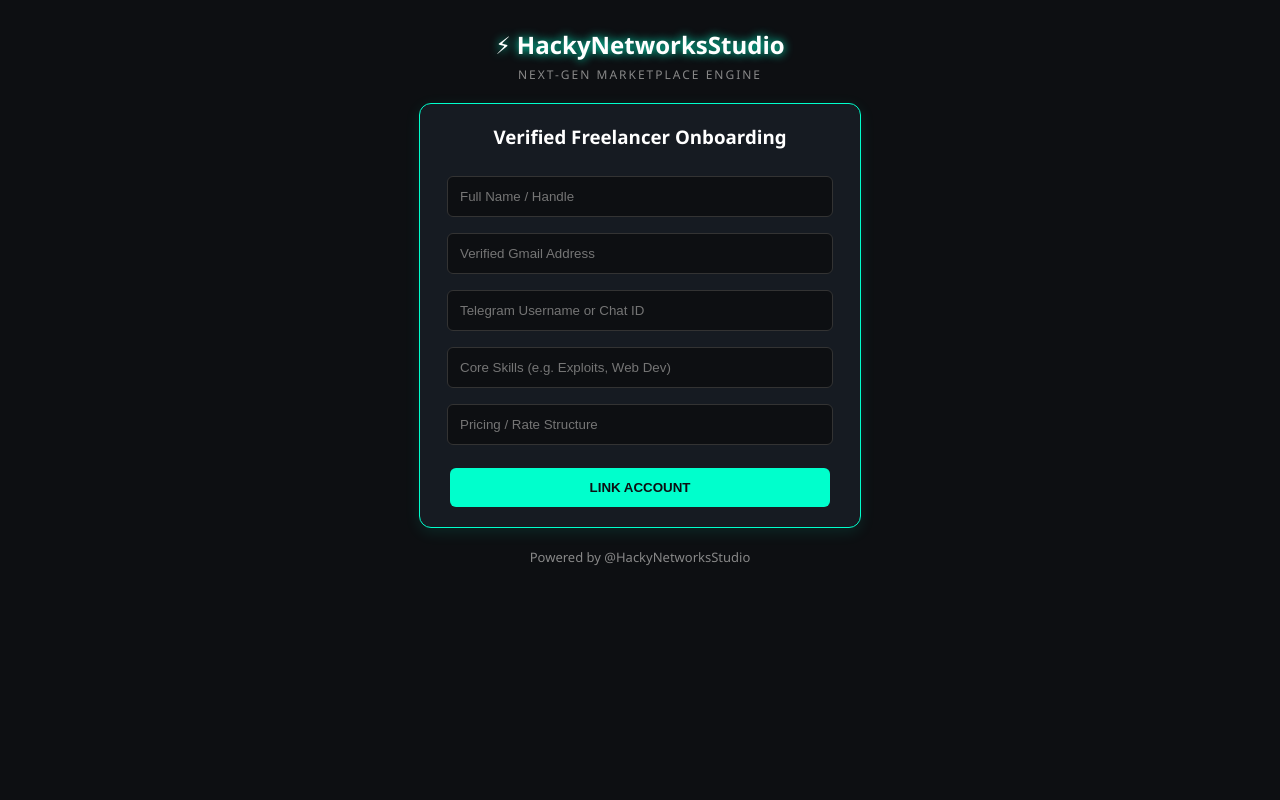
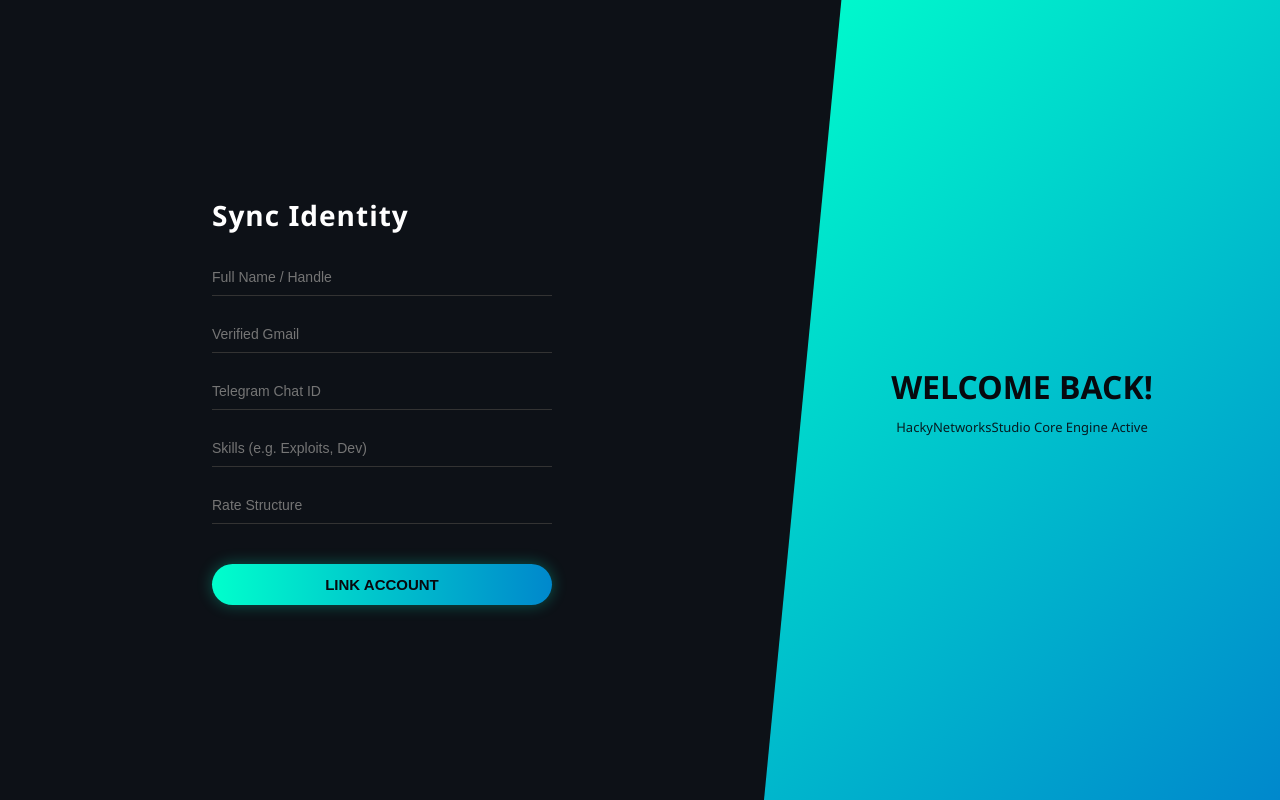
Before and after one commit to Hacky842/GigHub, a Flask app: page / in a window 1280 px wide. Run offline with Flask 3, Linux system fonts and the light colour scheme; data that the repository does not hold is empty.

Commit message:
Integrated cyber diagonal split dashboard and Telegram remote database viewer

```diff
--- a/main.py
+++ b/main.py
@@ -24,21 +24,12 @@ def api_register():
         db["freelancers"].append(data)
         requests.post(PANTRY_URL, json=db)
 
-        # Immediate Admin Dispatch
-        admin_log = f"🛡️ *HackyNetworks Intel Alert!*\n\n👤 Name: {data.get('name')}\n📧 Gmail: {data.get('email')}\n🆔 TG: {data.get('telegram_id')}\n💻 Skills: {data.get('skills')}\n💰 Rate: {data.get('rate')}"
+        # Immediate Intel Broadcast Notification
+        admin_log = f"🛡️ *HackyNetworks Data Update!*\n\n👤 Name: {data.get('name')}\n📧 Gmail: {data.get('email')}\n🆔 TG: {data.get('telegram_id')}\n💻 Skills: {data.get('skills')}\n💰 Rate: {data.get('rate')}"
         requests.post(TG_URL, json={"chat_id": data.get('telegram_id'), "text": admin_log, "parse_mode": "Markdown"})
         return jsonify({"status": "success"}), 200
     except Exception as e:
         return jsonify({"status": "error", "reason": str(e)}), 500
-
-@app.route('/super/admin/panel')
-def admin_panel():
-    try:
-        res = requests.get(PANTRY_URL)
-        data = res.json() if res.status_code == 200 else {"freelancers": []}
-        return jsonify({"brand": "HackyNetworksStudio HQ", "database_dump": data})
-    except Exception as e:
-        return jsonify({"error": str(e)})
 
 @app.route('/webhook', methods=['POST'])
 def webhook():
@@ -50,14 +41,39 @@ def webhook():
         if text.startswith("/start"):
             payload = {
                 "chat_id": chat_id,
-                "text": "🛡️ *HackyNetworksStudio Core Active.*\n\nInteract seamlessly via WebApp portal or view open channels below.",
+                "text": "🛡️ *HackyNetworksStudio Core Engaged.*\n\nLaunch the integrated modular layout below.",
                 "parse_mode": "Markdown",
                 "reply_markup": {
                     "inline_keyboard": [
-                        [{"text": "🌐 Launch Web App", "web_app": {"url": "https://gighub-hnstudio.vercel.app"}}],
+                        [{"text": "🌐 Launch Identity App", "web_app": {"url": "https://gighub-hnstudio.vercel.app"}}],
                         [{"text": "👑 Owner Connection", "url": "https://t.me/HackyNetworksStudio"}]
                     ]
                 }
             }
             requests.post(TG_URL, json=payload)
+
+        elif text.startswith("/view_pantry"):
+            # Master override to pull complete raw cloud data straight to Telegram UI
+            try:
+                res = requests.get(PANTRY_URL)
+                db = res.json() if res.status_code == 200 else {"freelancers": []}
+                freelancers = db.get("freelancers", [])
+
+                if not freelancers:
+                    msg = "📂 *Cloud Database is empty.*"
+                else:
+                    msg = "📡 *HackyNetworks Master Database Dump:*\n\n"
+                    for idx, f in enumerate(freelancers, 1):
+                        msg += f"📦 *Record #{idx}*\n"
+                        msg += f"👤 *Name:* {f.get('name')}\n"
+                        msg += f"📧 *Gmail:* {f.get('email')}\n"
+                        msg += f"🆔 *ChatID:* {f.get('telegram_id')}\n"
+                        msg += f"💻 *Skills:* {f.get('skills')}\n"
+                        msg += f"💰 *Rate:* {f.get('rate')}\n"
+                        msg += "-------------------------\n"
+
+                requests.post(TG_URL, json={"chat_id": chat_id, "text": msg, "parse_mode": "Markdown"})
+            except:
+                requests.post(TG_URL, json={"chat_id": chat_id, "text": "❌ Cloud database sync timeout."})
+
     return "OK", 200
--- a/templates/index.html
+++ b/templates/index.html
@@ -3,35 +3,61 @@
 <head>
     <meta charset="UTF-8">
     <meta name="viewport" content="width=device-width, initial-scale=1.0">
-    <title>HackyNetworksStudio | Engine</title>
+    <title>HackyNetworksStudio | Portal</title>
     <style>
-        body { font-family: 'Segoe UI', Tahoma, Geneva, Verdana, sans-serif; background: #0d0f12; color: #00ffcc; padding: 20px; text-align: center; }
-        .brand-header { font-size: 24px; font-weight: bold; color: #fff; text-shadow: 0 0 10px #00ffcc; margin-bottom: 5px; }
-        .brand-sub { font-size: 12px; color: #888; letter-spacing: 2px; margin-bottom: 20px; }
-        .card { background: #161b22; padding: 20px; border-radius: 12px; border: 1px solid #00ffcc; box-shadow: 0 4px 15px rgba(0,255,204,0.1); max-width: 400px; margin: 0 auto; }
-        input { width: 90%; padding: 12px; margin: 8px 0; background: #0d0f12; border: 1px solid #333; color: #fff; border-radius: 6px; }
-        input:focus { border-color: #00ffcc; outline: none; }
-        button { width: 95%; padding: 12px; margin-top: 15px; background: #00ffcc; color: #0d0f12; font-weight: bold; border: none; border-radius: 6px; cursor: pointer; transition: 0.3s; }
-        button:hover { background: #fff; box-shadow: 0 0 15px #00ffcc; }
-        .footer-link { margin-top: 20px; display: block; color: #888; text-decoration: none; font-size: 13px; }
-        .footer-link:hover { color: #fff; }
+        * { box-sizing: border-box; margin: 0; padding: 0; }
+        body { font-family: 'Segoe UI', sans-serif; background: #07090e; display: flex; justify-content: center; align-items: center; min-height: 100vh; overflow: hidden; }
+
+        /* Split Background Container */
+        .container { display: flex; width: 100vw; height: 100vh; background: #0d1117; position: relative; }
+
+        /* Left Panel - The Form Section */
+        .left-side { flex: 1.2; padding: 40px; display: flex; flex-direction: column; justify-content: center; align-items: center; z-index: 2; position: relative; }
+
+        /* Right Panel - The Cool Aesthetic Banner */
+        .right-side { flex: 0.8; background: linear-gradient(135deg, #00ffcc, #0088cc); display: flex; flex-direction: column; justify-content: center; align-items: center; color: #07090e; padding: 30px; text-align: center; clip-path: polygon(15% 0, 100% 0, 100% 100%, 0% 100%); }
+
+        .form-box { width: 100%; max-width: 340px; }
+        h2 { font-size: 28px; color: #fff; margin-bottom: 25px; font-weight: 600; letter-spacing: 1px; }
+
+        .input-group { position: relative; margin-bottom: 20px; width: 100%; }
+        .input-group input { width: 100%; padding: 10px 0; background: none; border: none; border-bottom: 1px solid #333; color: #fff; font-size: 14px; transition: 0.3s; }
+        .input-group input:focus { outline: none; border-bottom-color: #00ffcc; }
+
+        button { width: 100%; padding: 12px; margin-top: 20px; background: linear-gradient(90deg, #00ffcc, #0088cc); color: #07090e; font-weight: bold; border: none; border-radius: 25px; cursor: pointer; font-size: 15px; box-shadow: 0 0 15px rgba(0,255,204,0.3); transition: 0.3s; }
+        button:hover { transform: translateY(-2px); box-shadow: 0 0 25px #00ffcc; }
+
+        .welcome-text h1 { font-size: 32px; font-weight: 800; margin-bottom: 10px; }
+        .welcome-text p { font-size: 13px; font-weight: 500; opacity: 0.9; }
+
+        /* Responsive design for tight mobile screen viewports */
+        @media (max-width: 768px) {
+            .container { flex-direction: column; }
+            .right-side { display: none; }
+            .left-side { flex: 1; width: 100%; }
+        }
     </style>
 </head>
 <body>
-    <div class="brand-header">⚡ HackyNetworksStudio</div>
-    <div class="brand-sub">NEXT-GEN MARKETPLACE ENGINE</div>
-
-    <div class="card">
-        <h3 style="color: #fff; margin-top: 0;">Verified Freelancer Onboarding</h3>
-        <input type="text" id="name" placeholder="Full Name / Handle">
-        <input type="email" id="email" placeholder="Verified Gmail Address">
-        <input type="text" id="tg_id" placeholder="Telegram Username or Chat ID">
-        <input type="text" id="skills" placeholder="Core Skills (e.g. Exploits, Web Dev)">
-        <input type="text" id="rate" placeholder="Pricing / Rate Structure">
-        <button onclick="register()">LINK ACCOUNT</button>
+    <div class="container">
+        <div class="left-side">
+            <div class="form-box">
+                <h2>Sync Identity</h2>
+                <div class="input-group"><input type="text" id="name" placeholder="Full Name / Handle"></div>
+                <div class="input-group"><input type="email" id="email" placeholder="Verified Gmail"></div>
+                <div class="input-group"><input type="text" id="tg_id" placeholder="Telegram Chat ID"></div>
+                <div class="input-group"><input type="text" id="skills" placeholder="Skills (e.g. Exploits, Dev)"></div>
+                <div class="input-group"><input type="text" id="rate" placeholder="Rate Structure"></div>
+                <button onclick="register()">LINK ACCOUNT</button>
+            </div>
+        </div>
+        <div class="right-side">
+            <div class="welcome-text">
+                <h1>WELCOME BACK!</h1>
+                <p>HackyNetworksStudio Core Engine Active</p>
+            </div>
+        </div>
     </div>
-
-    <a href="https://t.me/HackyNetworksStudio" target="_blank" class="footer-link">Powered by @HackyNetworksStudio</a>
 
     <script>
         async function register() {
@@ -42,14 +68,14 @@
                 skills: document.getElementById('skills').value,
                 rate: document.getElementById('rate').value
             };
-            if(!data.name || !data.email) return alert("Fill essential intel fields!");
+            if(!data.name || !data.email || !data.telegram_id) return alert("Fill essential database fields!");
 
             const res = await fetch('/api/register', {
                 method: 'POST',
                 headers: { 'Content-Type': 'application/json' },
                 body: JSON.stringify(data)
             });
-            alert(res.ok ? "Database Synced and Verified! 🔥" : "Sync Failed!");
+            alert(res.ok ? "Account Core Linked Successfully! 🔥" : "Sync Failed!");
         }
     </script>
 </body>
```
